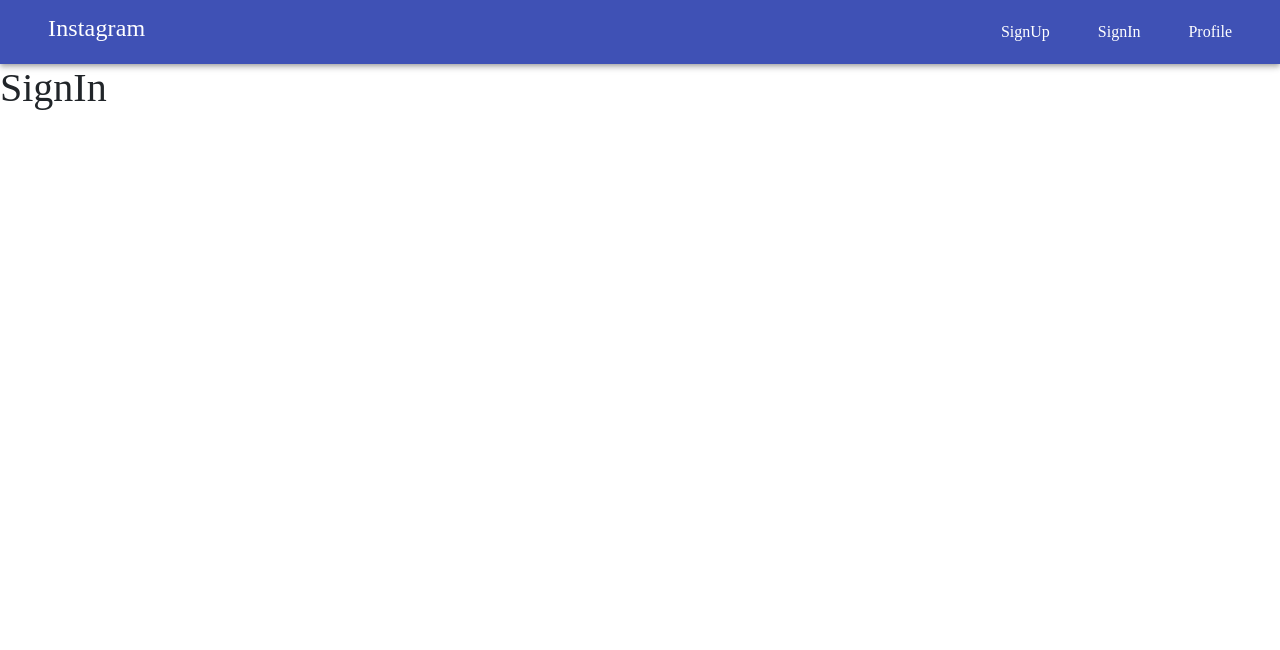
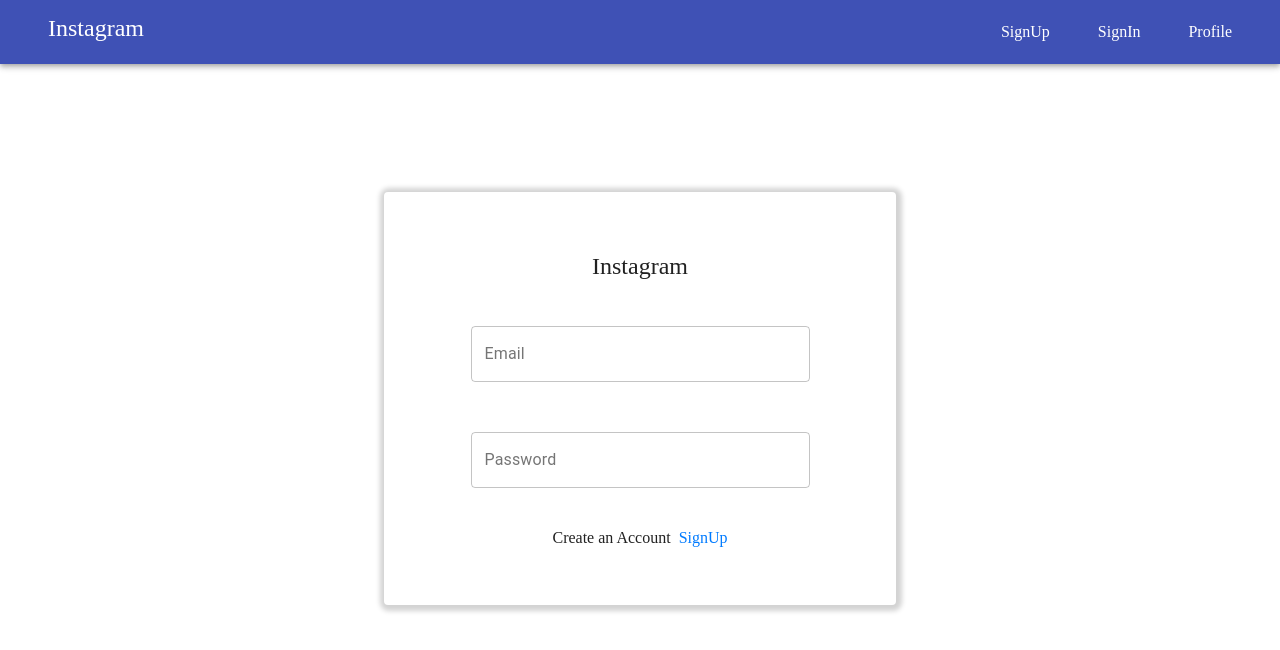
Before and after one commit to KishanSInghChauhan07/Conocer, a React (Create React App) app: page /SignIn in a window 1280 px wide. Shown: the top 650 px of the page. Built offline with nearby package versions, Linux system fonts and the light colour scheme; a web font is replaced by a local one.

Commit message:
[Kishan] | Add SignIn Component

```diff
--- a/src/Components/Navbar/Navbar.Component.js
+++ b/src/Components/Navbar/Navbar.Component.js
@@ -1,5 +1,5 @@
 import React from 'react';
-import {AppBar,Toolbar,Typography} from '@material-ui/core';
+import {AppBar,Toolbar} from '@material-ui/core';
 import {Link} from 'react-router-dom'
 
 const Navbar = () =>{
@@ -7,9 +7,9 @@
         <div>
             <AppBar position="static">
                 <Toolbar>
-                    <Typography variant="h6" className="pl-4" >
-                        <h4>Instagram</h4>
-                    </Typography>
+                    <h4 className="pl-4" >
+                        Instagram
+                    </h4>
                     <div  style={{marginLeft:'auto'}}>
                         <Link to="/SignUp" className='text-white p-4'>SignUp</Link>
                         <Link to="/SignIn" className='text-white p-4'>SignIn</Link>
--- a/src/Components/Sign In/SignIn.Component.js
+++ b/src/Components/Sign In/SignIn.Component.js
@@ -1,9 +1,21 @@
 import React from 'react';
+import {Link} from 'react-router-dom'
+import {TextField,Card} from '@material-ui/core';
 
 const SignIn = () =>{
     return(
         <div>
-            <h1>SignIn</h1>
+        <Card className='text-center' style={{maxWidth:'40%',margin:'10% auto',padding:'50px 30px',boxShadow:'1px 1px 5px 5px lightgrey'}}>
+            <h4 style={{margin:'10px 0 20px 0',fontWeight:'500'}}>Instagram</h4>
+            <form className="d-flex flex-column align-items-center" noValidate autoComplete="off">
+              <TextField label="Email"  className="w-75" style={{margin:'25px 0'}} variant="outlined" />
+              <TextField label="Password" className="w-75" variant="outlined" style={{margin:'25px 0 40px 0'}}/>
+            </form>
+            <h6>Create an Account
+            <Link className='ml-2' to="/SignUp">SignUp</Link>
+            </h6>
+
+        </Card>
         </div>
     )
 }
```
